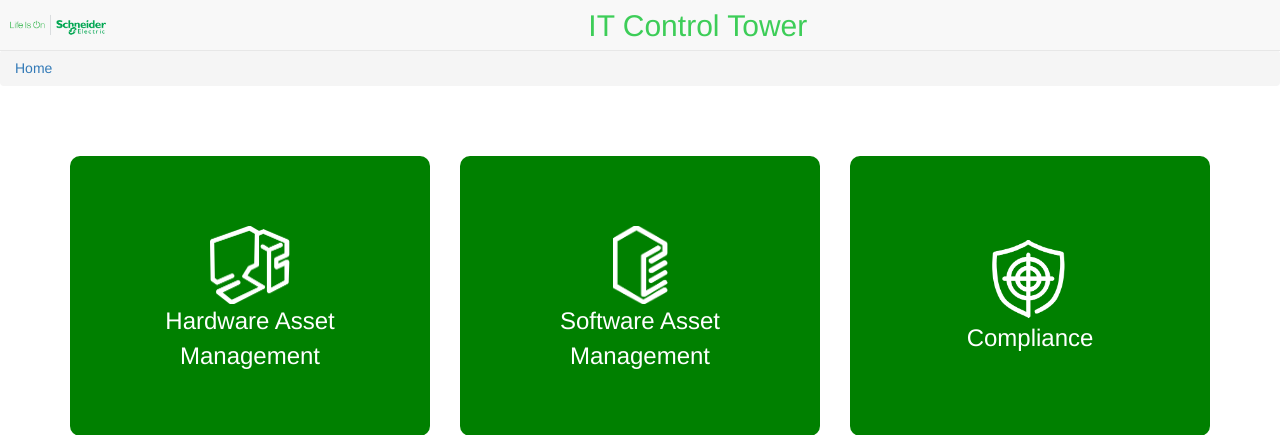
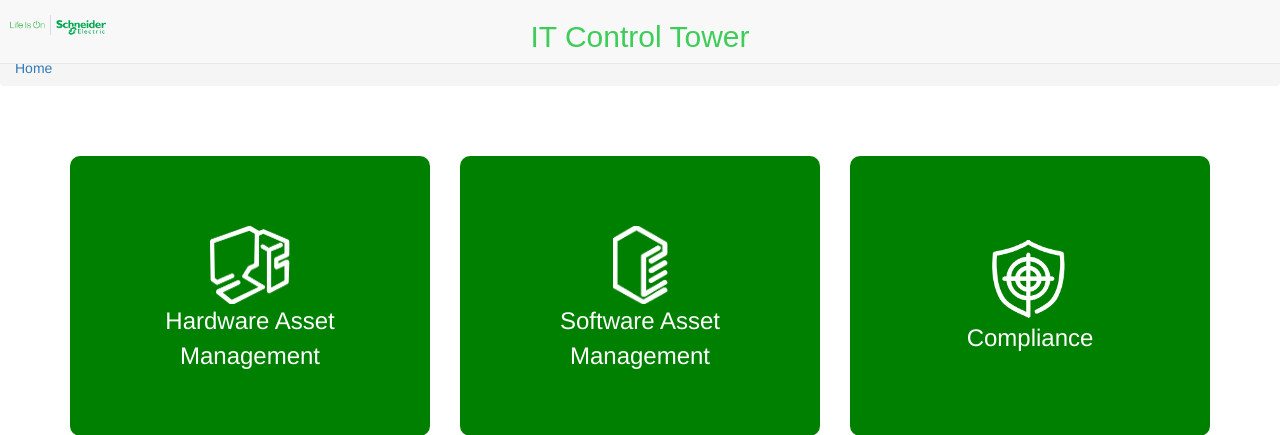
Before and after one commit to kelvinbeaksh/IT-Control-Tower, an ASP.NET MVC app: page / in a window 1280 px wide. Shown: the top 435 px of the page. Run offline with ASP.NET Core 8 and stand-ins for ASP.NET MVC 5, Linux system fonts and the light colour scheme; the project's own start-up code is not run, and a stand-in starts its controllers and pages; some libraries are stand-ins or nearby versions.

Commit message:
Update navBar.cshtml

```diff
--- a/Views/Shared/navBar.cshtml
+++ b/Views/Shared/navBar.cshtml
@@ -1,4 +1,8 @@
-<div class="navbar navbar-default navbar-fixed-top" style="display:flex; justify-content:center;">
-    <img src="~/Content/images/SE Logo.png" alt="SE Logo" style="height:4rem;margin:0.5rem 1rem;"/>
-    <h1 style="color:#3DCD58;align-self:center;font-size:3rem;margin:0rem auto;">IT Control Tower</h1>
+<div class="navbar navbar-default navbar-fixed-top">
+    <div style="position:absolute;">
+        <img src="~/Content/images/SE Logo.png" alt="SE Logo" style="height:4rem;margin:0.5rem 1rem;" />
+    </div>
+    <div style="display:flex;margin:0rem auto;margin-top:0; justify-content:center;align-items: center;">
+        <h1 style="color:#3DCD58;font-family:Arial, Helvetica, sans-serif;align-self:center;font-size:3rem;">IT Control Tower</h1>
+    </div>
 </div>
```
